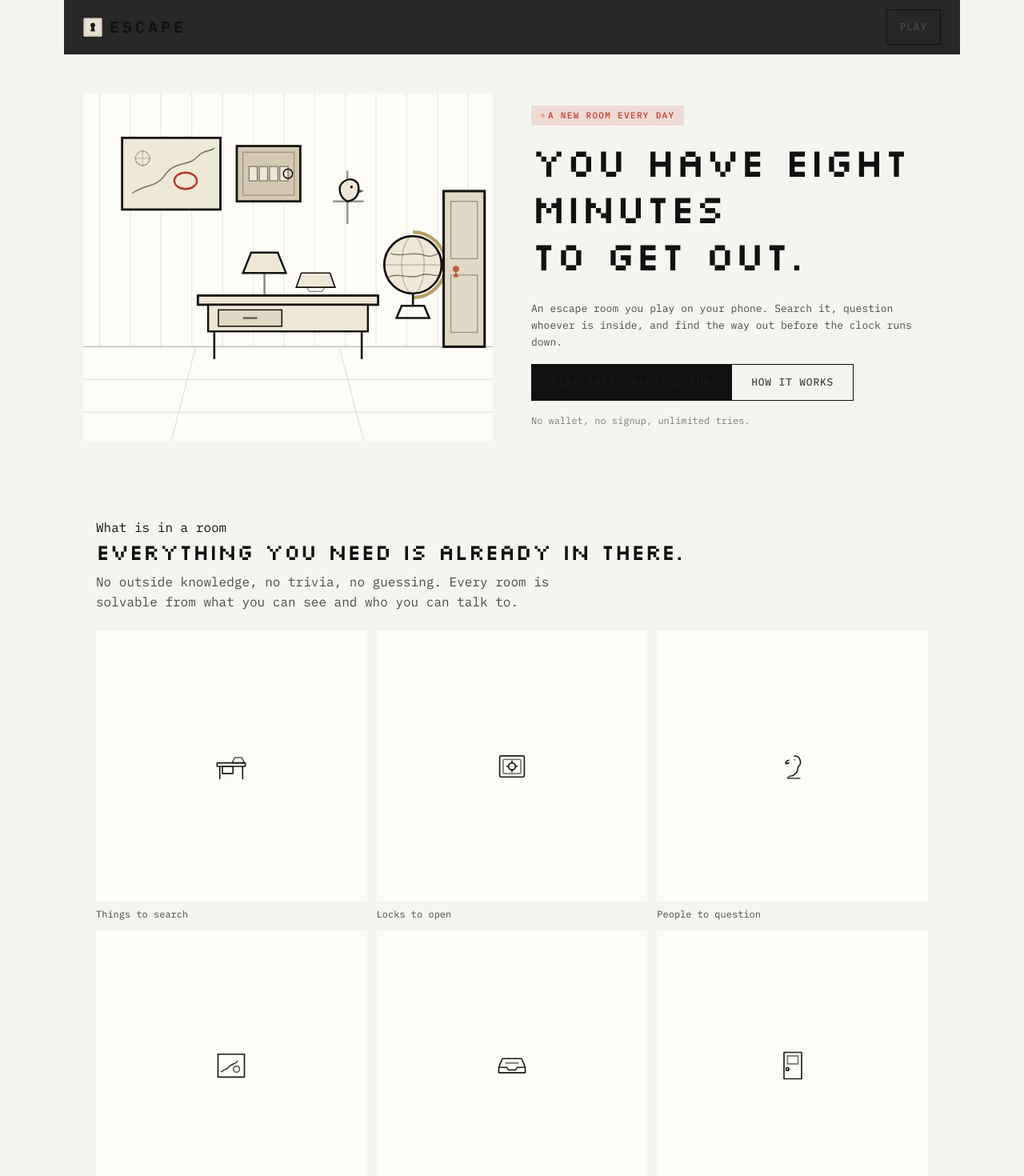
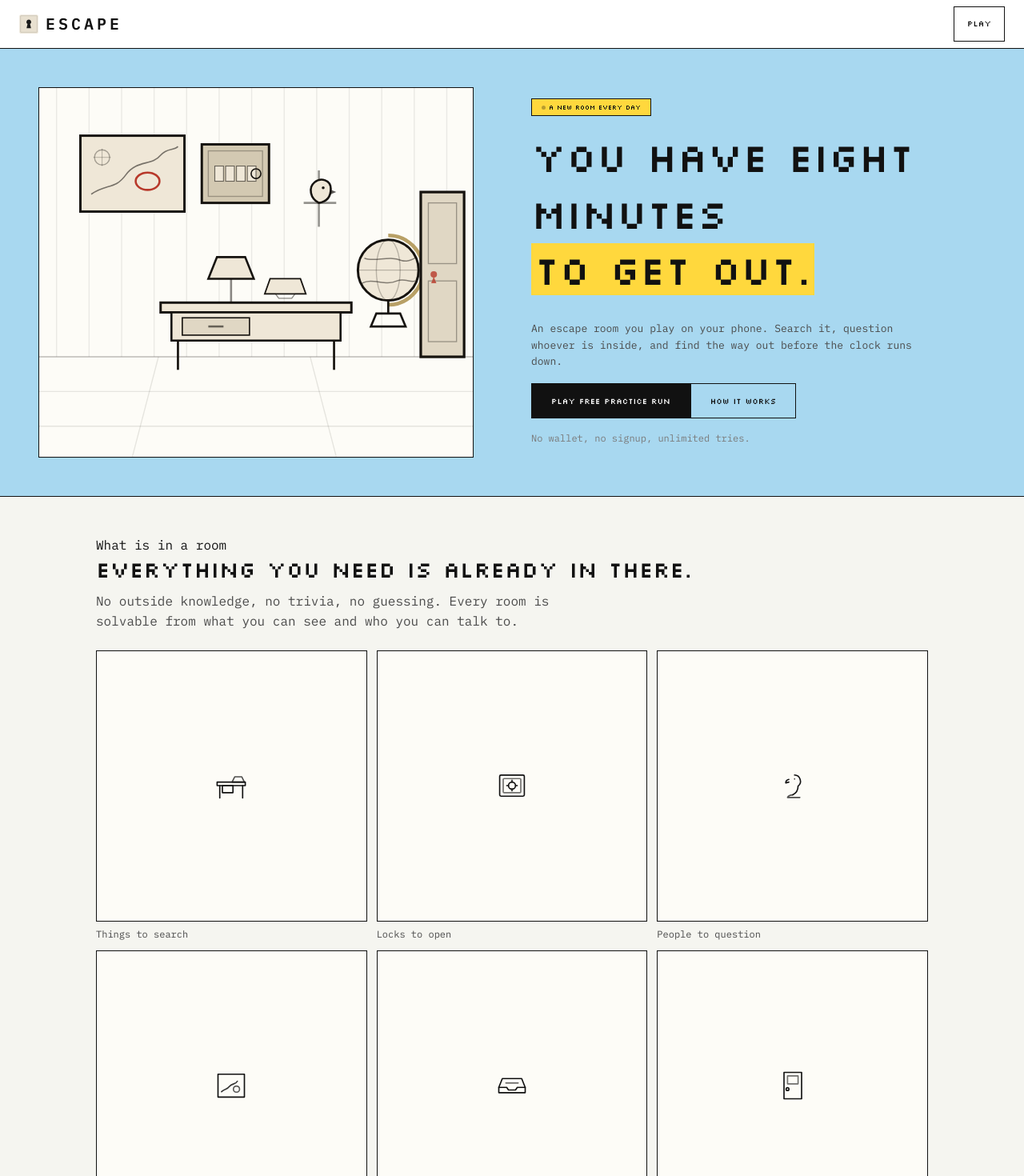
Before and after one commit to greyw0rks/escape-room, a Next.js app: page / in a window 1280 px wide. Shown: the top 1470 px of the page at 80% size. Built offline with nearby package versions, Linux system fonts and the light colour scheme.

Commit message:
wip: chrome, sky band, full-bleed shell

```diff
--- a/app/globals.css
+++ b/app/globals.css
@@ -117,9 +117,11 @@ body {
   overscroll-behavior-y: none;
 }
 
+/* Full-bleed at every width. The old 480px cap letterboxed the app on any
+   screen wider than a phone; content gets its measure from section padding
+   instead, so the chrome, bands and rules always run edge to edge. */
 .app-shell {
-  max-width: 480px;
-  margin: 0 auto;
+  width: 100%;
   min-height: 100dvh;
   display: flex;
   flex-direction: column;
@@ -127,9 +129,10 @@ body {
 }
 
 /* --- Typography ----------------------------------------------------------
-   Serif for display and section headers, sans for everything else. The spec
-   is explicit about this split and it is what makes the layout read as
-   editorial rather than as an app template. */
+   Bitmap display for headings and labels, monospace for everything you
+   actually read. Pixel type is sized in whole px (--px-*) because a bitmap
+   face only lands on the pixel grid at integer sizes; anything else renders
+   soft. Never set a paragraph in it. */
 
 h1,
 h2,
@@ -137,24 +140,26 @@ h3,
 .display {
   font-family: var(--font-display), ui-monospace, monospace;
   font-weight: 400;
-  line-height: 1.24;
-  letter-spacing: -0.01em;
+  line-height: 1.35;
+  letter-spacing: 0;
+  text-transform: uppercase;
 }
 h1 {
-  font-size: var(--fs-2xl);
+  font-size: var(--px-xl);
 }
 h2 {
-  font-size: var(--fs-xl);
+  font-size: var(--px-lg);
 }
 h3 {
-  font-size: var(--fs-lg);
-}
-
-/* Section header + its muted subhead — the spec's core repeating unit. */
+  font-size: var(--px-md);
+}
+
+/* Section header + its muted subhead — the core repeating unit. */
 .sec-title {
   font-family: var(--font-display), ui-monospace, monospace;
-  font-size: var(--fs-lg);
+  font-size: var(--px-md);
   font-weight: 400;
+  text-transform: uppercase;
   color: var(--text);
 }
 
@@ -242,8 +247,68 @@ h3 {
 
 .card {
   background: var(--surface);
+  border: 1px solid var(--line);
   border-radius: var(--radius);
   padding: var(--space-4);
+}
+
+/* --- Window chrome -------------------------------------------------------
+   The motif the whole design hangs on: a hard 1px black frame with a
+   pinstriped title bar, straight off a Macintosh. Applied by adding .window
+   to a container and .window-bar to its first child, so panels that already
+   had a header row (the room bar, the artifact bar) become title bars rather
+   than growing a second one. */
+
+.window {
+  background: var(--surface);
+  border: 1px solid var(--line);
+  border-radius: 0;
+}
+
+.window-bar {
+  position: relative;
+  display: flex;
+  align-items: center;
+  justify-content: center;
+  min-height: 22px;
+  padding: 3px var(--space-3);
+  border-bottom: 1px solid var(--line);
+  background: var(--surface);
+  font-family: var(--font-display), ui-monospace, monospace;
+  font-size: var(--px-xs);
+  text-transform: uppercase;
+  color: var(--text);
+}
+
+/* The classic pinstripes, drawn either side of the centred title. A gradient
+   rather than an image keeps this free against the 2 MB bundle gate. */
+.window-bar::before,
+.window-bar::after {
+  content: "";
+  position: absolute;
+  top: 5px;
+  bottom: 5px;
+  width: calc(50% - var(--space-5));
+  background: repeating-linear-gradient(
+    180deg,
+    var(--line) 0 1px,
+    transparent 1px 3px
+  );
+}
+.window-bar::before {
+  left: var(--space-2);
+}
+.window-bar::after {
+  right: var(--space-2);
+}
+
+/* Title text sits above the stripes with a plate of background either side so
+   the rules never run into the letterforms. */
+.window-bar > * {
+  position: relative;
+  z-index: 1;
+  padding: 0 var(--space-2);
+  background: var(--surface);
 }
 
 /* The banner card from the spec's Today feed: full-width, slightly elevated,
@@ -296,7 +361,9 @@ h3 {
 }
 
 /* --- Buttons -------------------------------------------------------------
-   Cream fill, dark label, tight 4px radius, uppercase tracked — per spec. */
+   Hard black frame, pixel label. The primary is a solid black fill — on a
+   light ground that is the strongest thing on the screen, which is what a CTA
+   should be. */
 
 .btn {
   display: inline-flex;
@@ -305,25 +372,25 @@ h3 {
   gap: var(--space-2);
   min-height: var(--tap);
   padding: var(--space-3) var(--space-5);
-  border: 1px solid var(--line-2);
+  border: 1px solid var(--line);
   border-radius: var(--radius);
-  background: transparent;
-  color: var(--text);
-  font-family: inherit;
-  font-size: var(--fs-13);
-  font-weight: 500;
-  letter-spacing: 0.06em;
+  background: var(--surface);
+  color: var(--text);
+  font-family: var(--font-display), ui-monospace, monospace;
+  font-size: var(--px-sm);
+  font-weight: 400;
+  letter-spacing: 0;
   text-transform: uppercase;
   cursor: pointer;
   text-decoration: none;
   transition:
     transform var(--fast) var(--ease),
     background var(--fast) var(--ease),
-    border-color var(--fast) var(--ease);
+    color var(--fast) var(--ease);
 }
 
 .btn:active {
-  transform: scale(0.97);
+  transform: translate(1px, 1px);
 }
 
 .btn:disabled {
@@ -334,25 +401,26 @@ h3 {
 
 .btn-primary {
   background: var(--text);
-  border-color: var(--text);
-  color: #1a1a1a;
-  letter-spacing: 0.1em;
+  border-color: var(--line);
+  color: var(--surface);
 }
 
 .btn-primary:active {
-  background: var(--paper-2);
+  background: var(--text-2);
 }
 
 .btn-ghost {
+  background: transparent;
   border-color: var(--line);
-  color: var(--text-2);
+  color: var(--text);
 }
 
 .btn-block {
   width: 100%;
 }
 
-/* Filled circle CTA from the splash screen. */
+/* Filled circle CTA from the splash screen. The one place a radius survives —
+   a circle reads as a button, not as a rounded rectangle. */
 .btn-circle {
   width: 48px;
   height: 48px;
@@ -360,9 +428,9 @@ h3 {
   padding: 0;
   border-radius: 50%;
   background: var(--text);
-  border-color: var(--text);
-  color: #1a1a1a;
-  font-size: var(--fs-lg);
+  border-color: var(--line);
+  color: var(--surface);
+  font-size: var(--px-lg);
 }
 
 /* --- Inputs -------------------------------------------------------------- */
@@ -407,10 +475,11 @@ h3 {
   align-items: center;
   gap: var(--space-1);
   padding: 4px var(--space-3);
+  border: 1px solid var(--line);
   border-radius: var(--radius);
-  font-size: var(--fs-xs);
-  font-weight: 500;
-  letter-spacing: 0.12em;
+  font-family: var(--font-display), ui-monospace, monospace;
+  font-size: var(--px-xs);
+  letter-spacing: 0;
   text-transform: uppercase;
   background: var(--surface-2);
   color: var(--text-2);
@@ -421,11 +490,12 @@ h3 {
 
 .pill-cream {
   background: var(--text);
-  color: #1a1a1a;
+  color: var(--surface);
 }
 .pill-red {
-  background: rgba(196, 85, 63, 0.16);
-  color: var(--red);
+  background: var(--accent);
+  border-color: var(--line);
+  color: var(--text);
 }
 
 /* The only thing that moves on its own. */
@@ -444,6 +514,7 @@ h3 {
 
 .panel {
   background: var(--paper);
+  border: 1px solid var(--line);
   border-radius: var(--radius);
   overflow: hidden;
 }
@@ -486,8 +557,25 @@ h3 {
 .tile-art {
   aspect-ratio: 1 / 1;
   background: var(--paper);
+  border: 1px solid var(--line);
   border-radius: var(--radius);
   overflow: hidden;
+}
+
+/* Icon ink on an illustration plate. Exists so page JSX stops hardcoding a
+   colour inline, which a token change can never reach. */
+/* Marker highlight on a key phrase, straight off the reference. box-decoration
+   keeps the swatch intact when the phrase wraps mid-line. */
+.hl {
+  background: var(--accent);
+  box-decoration-break: clone;
+  -webkit-box-decoration-break: clone;
+  padding: 0 4px;
+}
+
+.ink {
+  color: var(--text);
+  display: flex;
 }
 
 .tile-art svg {
@@ -526,13 +614,18 @@ h3 {
   align-items: center;
   justify-content: center;
   text-decoration: none;
-  font-size: var(--fs-13);
+  font-family: var(--font-display), ui-monospace, monospace;
+  font-size: var(--px-sm);
+  text-transform: uppercase;
   color: var(--text-3);
-  transition: color var(--fast) var(--ease);
-}
-
+  transition: color var(--fast) var(--ease), background var(--fast) var(--ease);
+}
+
+/* Inverted rather than merely brighter — a filled tab is how a Mac showed the
+   active one, and it survives the low contrast of a light ground. */
 .tabbar a.active {
-  color: var(--text);
+  background: var(--text);
+  color: var(--surface);
 }
 
 .nav-link {
@@ -717,6 +810,7 @@ h3 {
 .hero-panel {
   position: relative;
   background: var(--paper);
+  border: 1px solid var(--line);
   border-radius: var(--radius);
   overflow: hidden;
 }
@@ -789,14 +883,14 @@ h3 {
 }
 
 /* --- The room screen -----------------------------------------------------
-   The scene is a cream illustration panel filling the screen; you tap the
+   The scene is a framed illustration plate on the sky band; you tap the
    objects in it. Text sits underneath as a caption, never as a transcript. */
 
 .room {
   display: flex;
   flex-direction: column;
   height: 100dvh;
-  background: var(--bg);
+  background: var(--sky);
 }
 
 .room-bar {
@@ -838,7 +932,7 @@ h3 {
   transition: width var(--slow) var(--ease);
 }
 
-/* The scene. Cream panel, inset from the charcoal like a plate on a page. */
+/* The scene. A framed plate on the sky, like a window on a desktop. */
 .room-stage {
   position: relative;
   flex: 1;
@@ -847,6 +941,7 @@ h3 {
   min-height: 34vh;
   margin: var(--space-3);
   background: var(--paper);
+  border: 1px solid var(--line);
   border-radius: var(--radius);
   overflow: hidden;
 }
@@ -1138,10 +1233,9 @@ h3 {
   align-items: center;
   justify-content: space-between;
   gap: var(--space-3);
-  padding: var(--space-3) var(--space-4);
-  background: rgba(26, 26, 26, 0.94);
-  backdrop-filter: blur(10px);
-  -webkit-backdrop-filter: blur(10px);
+  padding: var(--space-2) var(--space-4);
+  background: var(--surface);
+  border-bottom: 1px solid var(--line);
 }
 
 /* Compact, but never below the 44px thumb-target floor — a sticky header is
@@ -1150,12 +1244,18 @@ h3 {
   padding: 0 var(--space-4);
 }
 
+/* The sky band. Only the hero and the room get it; every other section is
+   off-white, and that alternation is what gives the page its rhythm. */
 .lp-hero {
-  padding: 0 0 var(--space-6);
+  padding: var(--space-5) 0 var(--space-6);
+  background: var(--sky);
+  border-bottom: 1px solid var(--line);
 }
 
 .lp-hero-art {
+  margin: 0 var(--space-5);
   background: var(--paper);
+  border: 1px solid var(--line);
   overflow: hidden;
 }
 
@@ -1170,9 +1270,10 @@ h3 {
 
 .lp-title {
   font-family: var(--font-display), ui-monospace, monospace;
-  font-size: var(--fs-2xl);
+  font-size: var(--px-xl);
   font-weight: 400;
-  line-height: 1.16;
+  line-height: 1.4;
+  text-transform: uppercase;
 }
 
 .lp-sub {
@@ -1188,7 +1289,8 @@ h3 {
 }
 
 .lp-section-alt {
-  background: #161616;
+  background: var(--surface-2);
+  border-block: 1px solid var(--line);
 }
 
 .lp-steps {
@@ -1394,25 +1496,18 @@ h3 {
 /* --- Desktop -------------------------------------------------------------
    MiniPay is still the primary target, so everything above stays the mobile
    layout untouched and desktop is additive from 900px up. Below that width
-   nothing in this section applies. */
+   nothing in this section applies.
+
+   The shell itself is full-bleed at every width — bands, rules and chrome run
+   edge to edge. Only long-form prose is capped, and by its own measure rather
+   than by boxing the whole page. */
 
 @media (min-width: 900px) {
-  .app-shell {
-    max-width: 1120px;
-  }
-
-  /* The room is the one screen that wants every pixel: the scene is fixed to
-     the art's ratio, so a narrower shell caps how large the drawing can get and
-     leaves dead charcoal under it. Falls back to 1120px where :has() is
-     unsupported, which still lays out correctly. */
-  .app-shell:has(.room) {
-    max-width: 1320px;
-  }
-
-  /* Pages that are a single column of cards would read as a stretched phone
-     at 1120px, so they keep a narrow measure and centre instead. */
+  /* Pages that are a single column of cards would look absurd stretched to
+     1920px, so their content keeps a comfortable measure and centres. The
+     surrounding shell still runs full width behind it. */
   .page-narrow {
-    max-width: 760px;
+    max-width: 860px;
     width: 100%;
     margin: 0 auto;
   }
@@ -1428,7 +1523,7 @@ h3 {
     bottom: auto;
     justify-content: flex-start;
     gap: var(--space-5);
-    padding-inline: max(var(--space-5), calc((100% - 760px) / 2));
+    padding-inline: max(var(--space-5), calc((100% - 860px) / 2));
     padding-bottom: 0;
     border-top: 0;
     border-bottom: 1px solid var(--line);
--- a/app/page.tsx
+++ b/app/page.tsx
@@ -85,7 +85,7 @@ export default function Landing() {
           <h1 className="lp-title">
             You have eight minutes
             <br />
-            <span style={{ color: "var(--cream)" }}>to get out.</span>
+            <span className="hl">to get out.</span>
           </h1>
           <p className="lp-sub">
             An escape room you play on your phone. Search it, question whoever is inside,
@@ -115,7 +115,7 @@ export default function Landing() {
           {THINGS.map((t) => (
             <li key={t.id}>
               <div className="tile-art" style={{ display: "grid", placeItems: "center" }}>
-                <span style={{ color: "#1a1a1a", display: "flex" }}>
+                <span className="ink">
                   <ObjectIcon id={t.id} size={44} />
                 </span>
               </div>
--- a/app/play/page.tsx
+++ b/app/play/page.tsx
@@ -100,7 +100,7 @@ export default function Play() {
             {WHATS_INSIDE.map((t) => (
               <li key={t.id}>
                 <div className="tile-art" style={{ display: "grid", placeItems: "center" }}>
-                  <span style={{ color: "#1a1a1a", display: "flex" }}>
+                  <span className="ink">
                     <ObjectIcon id={t.id} size={44} />
                   </span>
                 </div>
```
